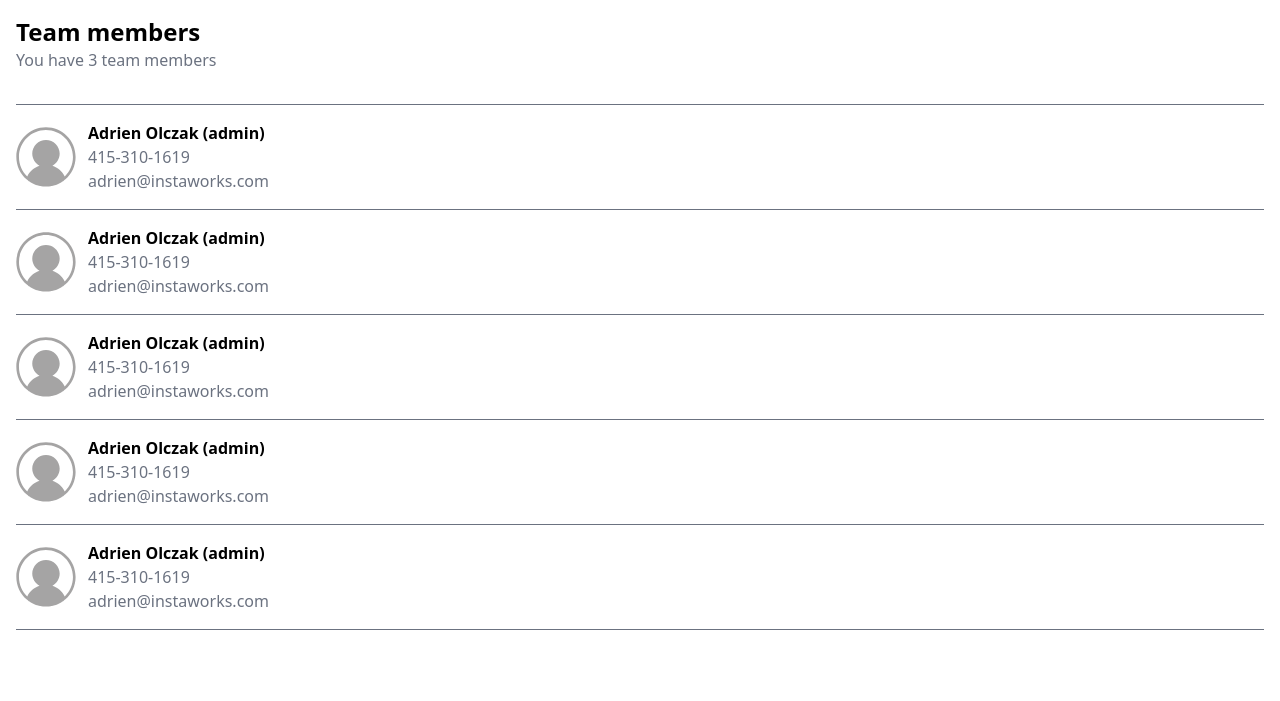
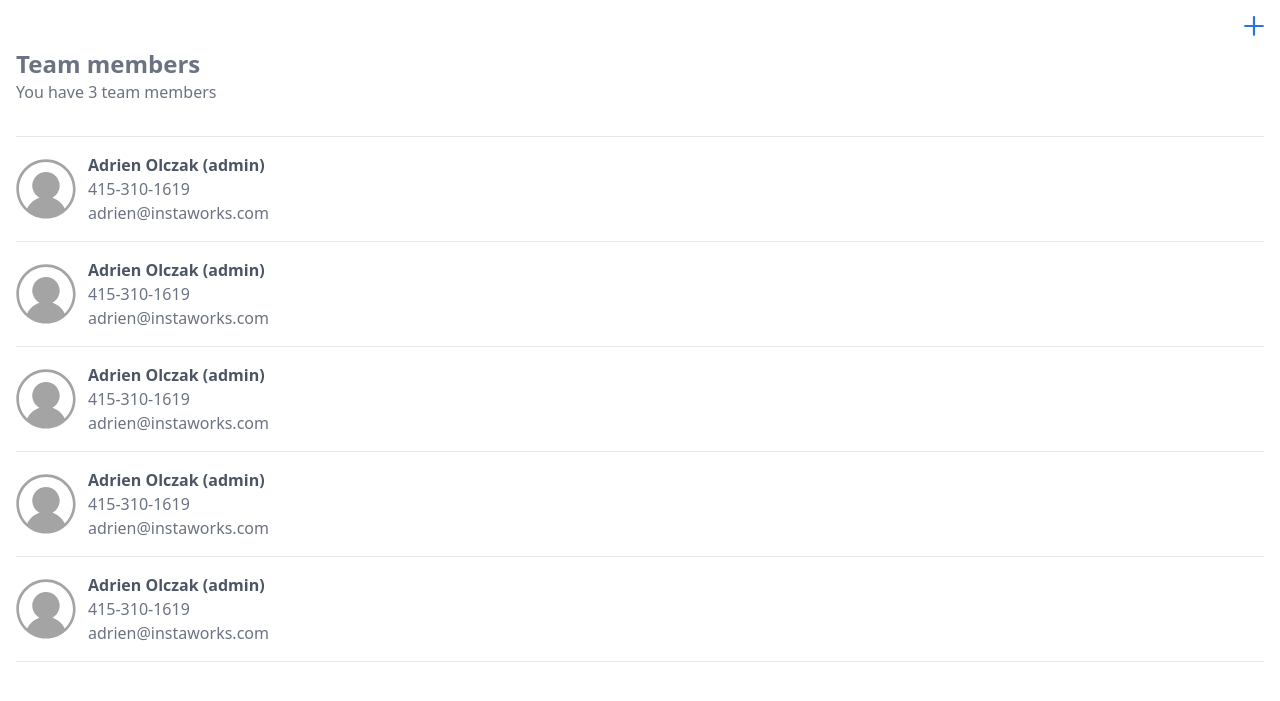
Before and after one commit to Dunridge/instawork-task, a Django app: page / in a window 1280 px wide. Shown: the top 701 px of the page. Run offline with Django 4.2, Linux system fonts and the light colour scheme; some libraries are stand-ins or nearby versions.

Commit message:
define-list. add styling

```diff
--- a/instawork_app/templates/instawork_app/components/member.html
+++ b/instawork_app/templates/instawork_app/components/member.html
@@ -1,8 +1,8 @@
 {% load static %}
-<div class="w-full flex justify-start border-t border-gray-500 py-4 last:border-b">
+<div class="w-full flex justify-start border-t border-eef0ef py-4 last:border-b">
     <img class="mr-3" width="60" height="60" src="{% static 'no-picture.svg' %}" />
     <div class="">
-        <div class="font-bold">{{ member.name }} ({{ member.position }})</div>
+        <div class="text-gray-600 font-bold">{{ member.name }} ({{ member.position }})</div>
         <div class="text-gray-500">{{ member.phone }}</div>
         <div class="text-gray-500">{{member.email}}</div>
     </div>
--- a/instawork_app/templates/instawork_app/index.html
+++ b/instawork_app/templates/instawork_app/index.html
@@ -10,8 +10,11 @@
         static "polls/style.css" %}">
     </head>
     <body>
-        <div class="w-full flex flex-col justify-start mx-4 mt-4 mb-3">
-            <div class="text-2xl font-bold">Team members</div>
+        <div class="relative w-full flex flex-col justify-start mx-4 mt-4 mb-3">
+            {% load static %}
+            <img class="absolute top-0 right-8" width="20" height="20" src="{% static 'plus.svg' %}" />
+
+            <div class="mt-8 text-2xl text-gray-500 font-bold">Team members</div>
             {% comment %} TODO: add dynamic counting of the team memmbers {% endcomment %}
             <div class="text-gray-500">You have 3 team members</div>
         </div>
--- a/theme/static/css/dist/styles.css
+++ b/theme/static/css/dist/styles.css
@@ -777,6 +777,30 @@ select {
   position: static;
 }
 
+.absolute {
+  position: absolute;
+}
+
+.relative {
+  position: relative;
+}
+
+.right-0 {
+  right: 0px;
+}
+
+.top-0 {
+  top: 0px;
+}
+
+.right-10 {
+  right: 2.5rem;
+}
+
+.right-8 {
+  right: 2rem;
+}
+
 .mx-auto {
   margin-left: auto;
   margin-right: auto;
@@ -818,6 +842,18 @@ select {
 
 .mr-3 {
   margin-right: 0.75rem;
+}
+
+.mt-20 {
+  margin-top: 5rem;
+}
+
+.mt-10 {
+  margin-top: 2.5rem;
+}
+
+.mt-8 {
+  margin-top: 2rem;
 }
 
 .flex {
@@ -922,6 +958,11 @@ select {
   color: rgb(107 114 128 / var(--tw-text-opacity));
 }
 
+.text-gray-600 {
+  --tw-text-opacity: 1;
+  color: rgb(75 85 99 / var(--tw-text-opacity));
+}
+
 .last\:border-b:last-child {
   border-bottom-width: 1px;
 }
```
Also changed, not shown: instawork_app/static/plus.svg (added).
